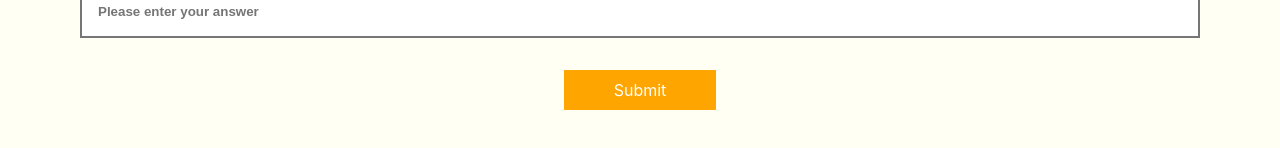
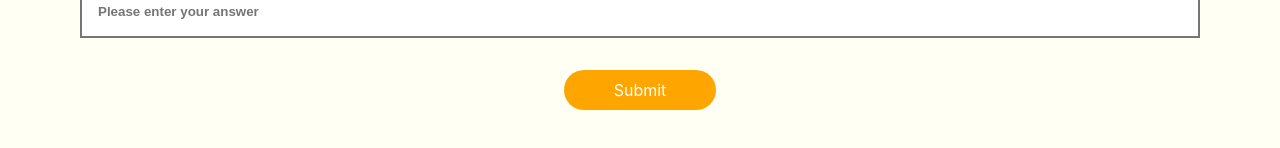
Before and after one commit to jonowu/emojinary, a Next.js app: page /play in a window 1280 px wide. Shown: the part 270-418 px from the top of the page. Built offline with nearby package versions, Linux system fonts and the light colour scheme.

Commit message:
fix: make buttons rounded

```diff
--- a/components/button/index.js
+++ b/components/button/index.js
@@ -11,6 +11,7 @@ const StyledAnchor = styled.a`
   color: white;
   cursor: pointer;
   padding: 10px 50px;
+  border-radius: 20px;
 `;
 
 const StyledButton = styled.a`
@@ -18,6 +19,7 @@ const StyledButton = styled.a`
   color: white;
   cursor: pointer;
   padding: 10px 50px;
+  border-radius: 20px;
 `;
 
 const Button = ({ type, href, children, onClick }) => {
```
